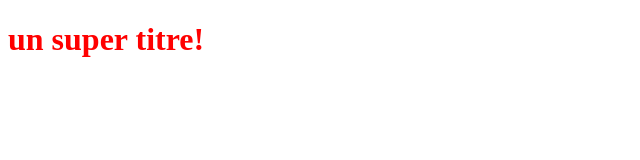
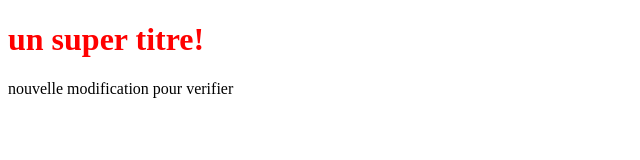
Before and after one commit to rebeccaOuattara/AtelierGit, a plain HTML site: page index.html in a window 1280 px wide. Shown: the whole page, without its empty margins (0-640 px from the left). Drawn offline with Linux system fonts and the light colour scheme.

Commit message:
modif dans cagnotte

```diff
--- a/index.html
+++ b/index.html
@@ -5,6 +5,9 @@
  <link rel="stylesheet" type="text/css" href="styles.css">
 </head>
 <body>
+
  <h1>un super titre!</h1>
+<P>nouvelle modification pour verifier </P>
+
 </body>
 </html>
```
